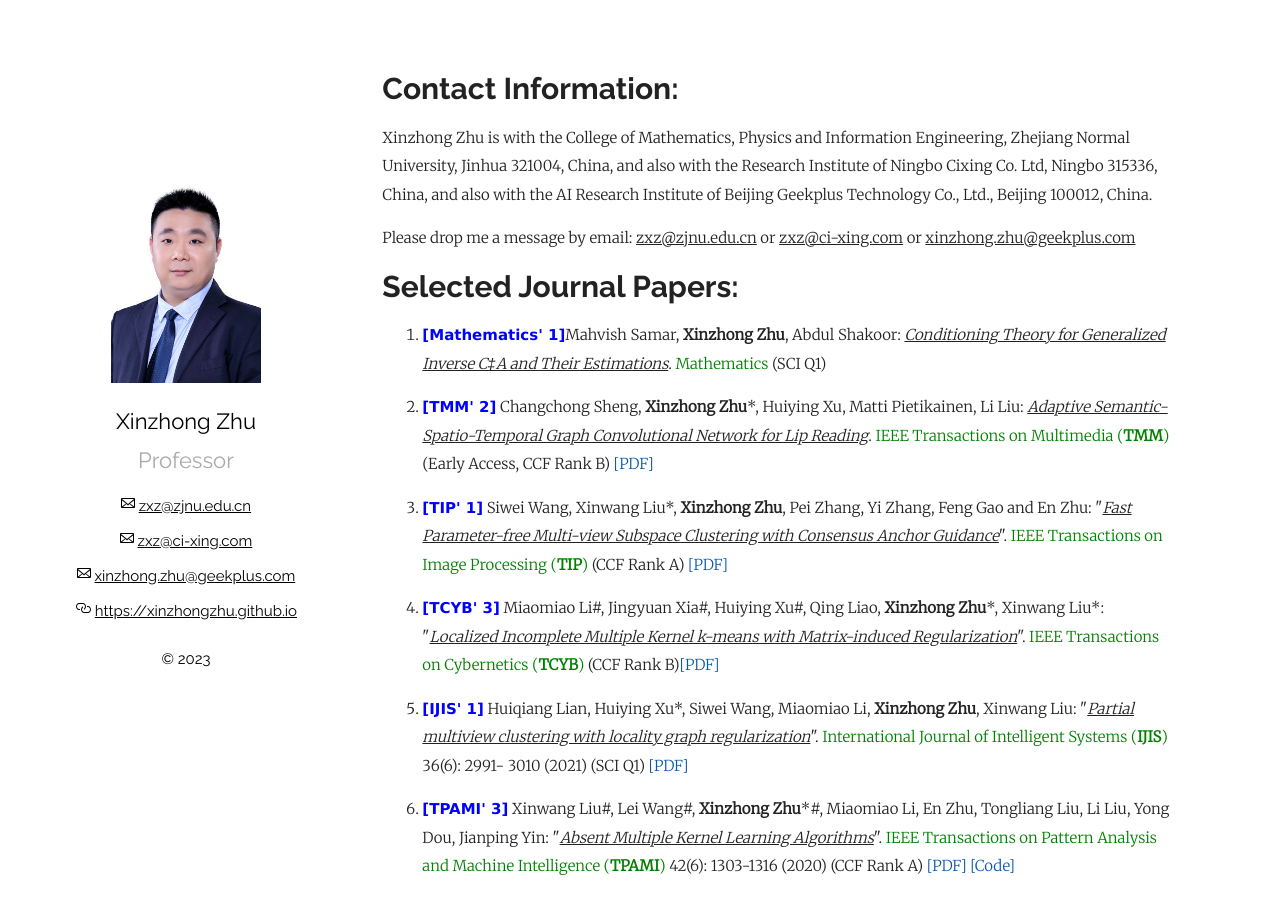
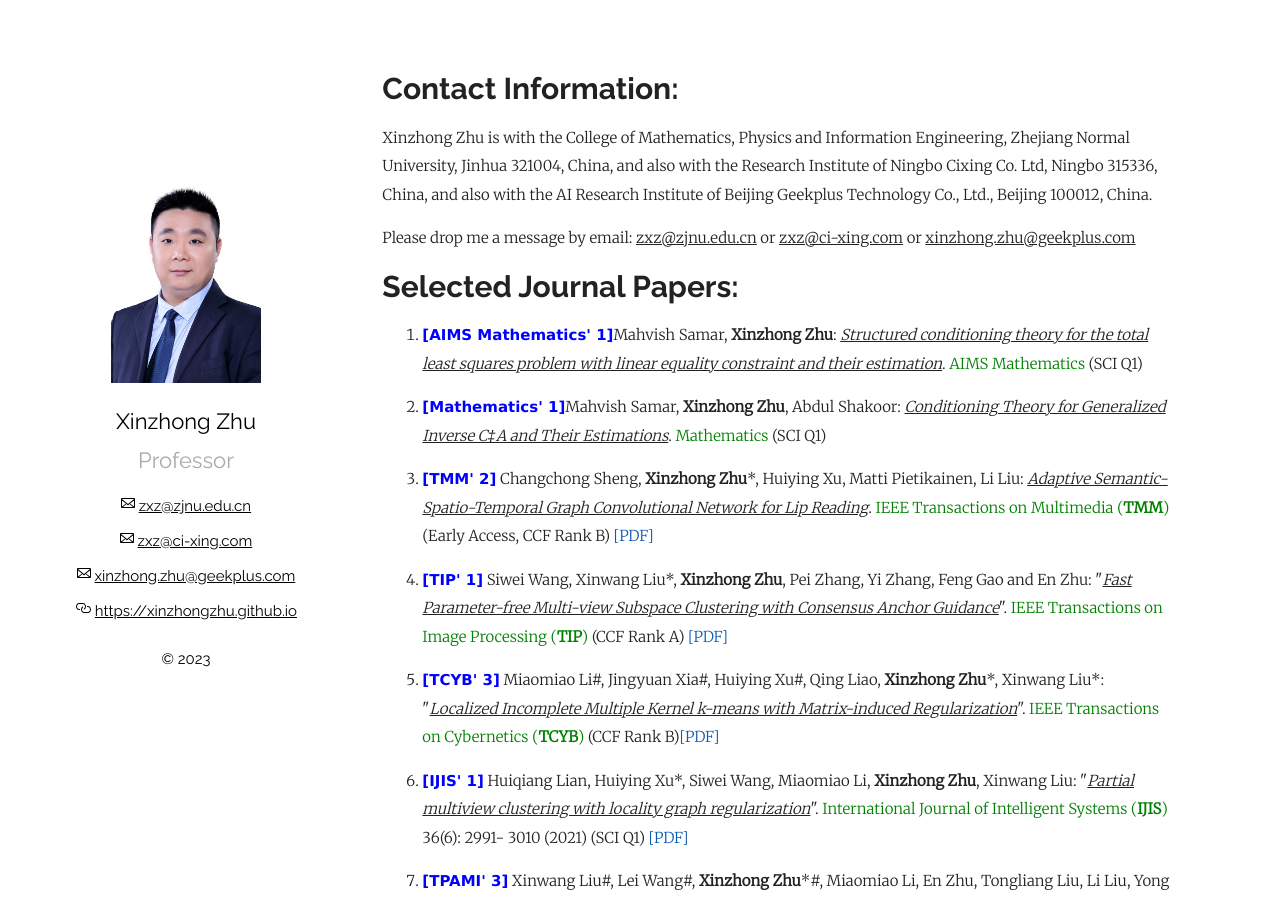
Before and after one commit to xinzhongzhu/xinzhongzhu.github.io, a Jekyll site: the page built from index.md, in a window 1280 px wide and 900 px high. Built offline with Jekyll 4.4.1, drawn with Linux system fonts in a browser that asks for light colours; our own code applies the rules of GitHub Pages for plain Markdown files.

Commit message:
Update index.md

```diff
--- a/index.md
+++ b/index.md
@@ -15,7 +15,11 @@ Please drop me a message by email: <u>zxz@zjnu.edu.cn</u> or <u>zxz@ci-xing.com<
 
 <ol>
 
- <p style="margin-top: 8px;"><li><font face="verdana" color="blue"><b>[Mathematics' 1]</b></font>Mahvish Samar, <b>Xinzhong Zhu</b>, Abdul Shakoor: <i><u>Conditioning Theory for Generalized Inverse C‡A and Their Estimations</u></i>. <font color="green">Mathematics </font> (SCI Q1) </li></p>
+
+
+   <p style="margin-top: 8px;"><li><font face="verdana" color="blue"><b>[AIMS Mathematics' 1]</b></font>Mahvish Samar, <b>Xinzhong Zhu</b>: <i><u>Structured conditioning theory for the total least squares problem with linear equality constraint and their estimation</u></i>. <font color="green">AIMS Mathematics</font> (SCI Q1)</li></p>
+
+ <p style="margin-top: 8px;"><li><font face="verdana" color="blue"><b>[Mathematics' 1]</b></font>Mahvish Samar, <b>Xinzhong Zhu</b>, Abdul Shakoor: <i><u>Conditioning Theory for Generalized Inverse C‡A and Their Estimations</u></i>. <font color="green">Mathematics</font> (SCI Q1)</li></p>
 
 <p style="margin-top: 8px;"><li><font face="verdana" color="blue"><b>[TMM' 2]</b></font> Changchong Sheng, <b>Xinzhong Zhu</b>*, Huiying Xu, Matti Pietikainen, Li Liu: <i><u>Adaptive Semantic-Spatio-Temporal Graph Convolutional Network for Lip Reading</u></i>. <font color="green">IEEE Transactions on Multimedia (<b>TMM</b>)</font> (Early Access, CCF Rank B) <a href = "https://github.com/xinzhongzhu/xinzhongzhu.github.io/blob/master/document/Adaptive_Semantic-Spatio-Temporal_Graph_Convolutional_Network_for_Lip_Reading.pdf">[PDF]</a></li></p>
 
```
